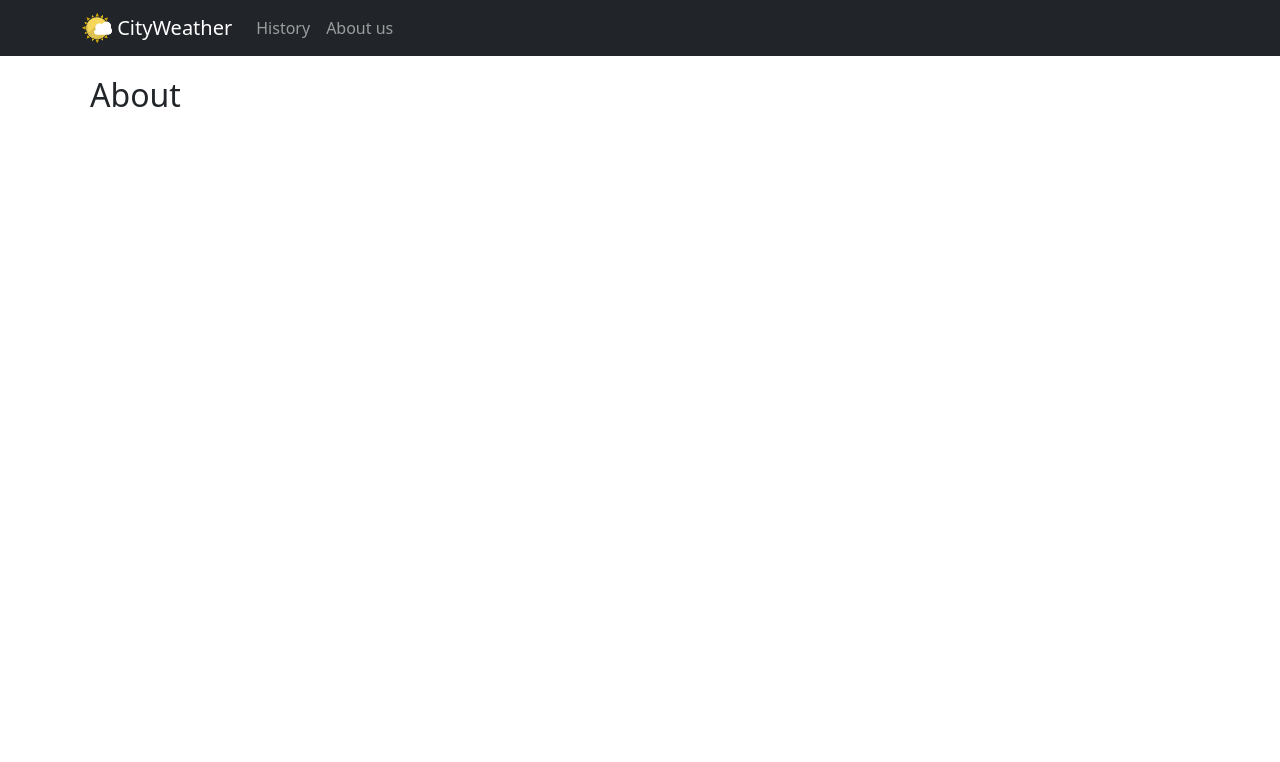
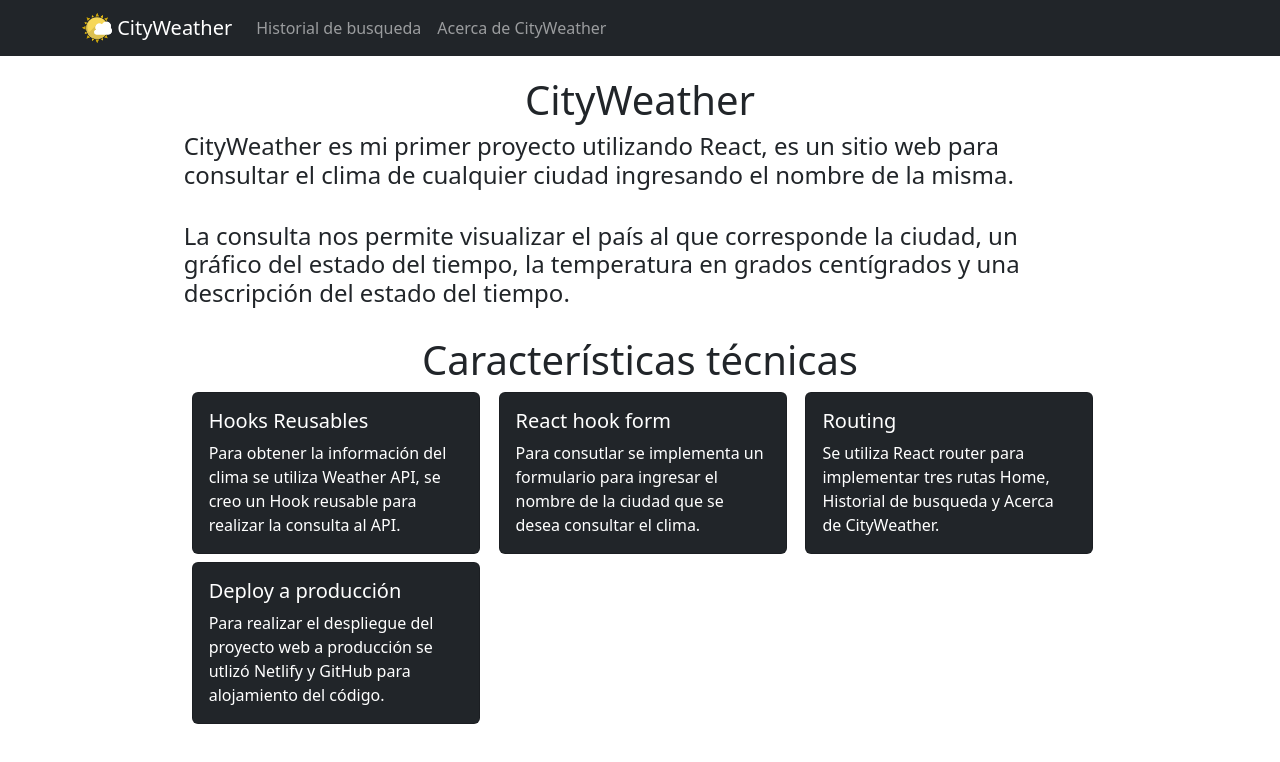
Before and after one commit to JhonnyRubioG/bootcamp-react-project, a React (Vite) app: page /about in a window 1280 px wide. Shown: the top 762 px of the page. Built offline with nearby package versions, Linux system fonts and the light colour scheme.

Commit message:
Se agrega información en about us

```diff
--- a/package.json
+++ b/package.json
@@ -15,7 +15,8 @@
     "react-bootstrap": "^2.10.2",
     "react-dom": "^18.2.0",
     "react-hook-form": "^7.51.3",
-    "react-router-dom": "^6.22.3"
+    "react-router-dom": "^6.22.3",
+    "zustand": "^4.5.2"
   },
   "devDependencies": {
     "@types/react": "^18.2.64",
--- a/src/hook/useFetchCity.ts
+++ b/src/hook/useFetchCity.ts
@@ -1,6 +1,7 @@
 export const useFetchCity = async (params: "") => {
   try {
-    const API_WEATHER =  "https://api.weatherapi.com/v1/current.json?key=c21db2bcc653436281242558242204&q="
+    const API_WEATHER =  "https://api.weatherapi.com/v1/current.json?lang=es&key=c21db2bcc653436281242558242204&q=";
+    console.log(params);
     const response = await fetch(API_WEATHER + params);
     const data = await response.json();
     return data
--- a/src/views/AboutUs/index.tsx
+++ b/src/views/AboutUs/index.tsx
@@ -1,11 +1,79 @@
 import Container from 'react-bootstrap/Container';
+import Row from 'react-bootstrap/Row';
+import Col from 'react-bootstrap/Col';
+import Card from 'react-bootstrap/Card';
 
 const About = () => {
     return (
         <Container style={{padding: 20}}>
-            <div>
-                <h2>About</h2>
-            </div>
+            <Row>
+                <Col md={{ span: 10, offset: 1 }} >
+                    <h1 className='text-center'>CityWeather</h1>
+                    <h4>
+                        CityWeather es mi primer proyecto utilizando React, es un sitio web para consultar
+                        el clima de cualquier ciudad ingresando el nombre de la misma.
+                    </h4><br></br>
+
+                    <h4>
+                        La consulta nos permite visualizar el país al que corresponde la ciudad, un gráfico
+                        del estado del tiempo, la temperatura en grados centígrados y una descripción del
+                        estado del tiempo.
+                    </h4>
+                </Col>
+
+                <Col md={{ span: 10, offset: 1 }} style={{padding: 20}}>
+                    <h1 className='text-center'>Características técnicas</h1>
+                    <Row>
+                        <Col md={4}>
+                            <Card bg={'dark'} style={{ width: '18rem' }} text={'white'} className="mb-2">
+                                <Card.Body>
+                                    <Card.Title>Hooks Reusables</Card.Title>
+                                    <Card.Text>
+                                        Para obtener la información del clima se utiliza Weather API, se creo
+                                        un Hook reusable para realizar la consulta al API.
+                                    </Card.Text>
+                                </Card.Body>
+                            </Card>
+                        </Col>
+
+                        <Col md={4}>
+                            <Card bg={'dark'} style={{ width: '18rem' }} text={'white'} className="mb-2">
+                                <Card.Body>
+                                    <Card.Title>React hook form</Card.Title>
+                                    <Card.Text>
+                                        Para consutlar se implementa un formulario para ingresar el nombre de la ciudad que
+                                        se desea consultar el clima.
+                                    </Card.Text>
+                                </Card.Body>
+                            </Card>
+                        </Col>
+
+                        <Col md={4}>
+                            <Card bg={'dark'} style={{ width: '18rem' }} text={'white'} className="mb-2">
+                                <Card.Body>
+                                    <Card.Title>Routing</Card.Title>
+                                    <Card.Text>
+                                        Se utiliza React router para implementar tres rutas Home, Historial de
+                                        busqueda y Acerca de CityWeather.
+                                    </Card.Text>
+                                </Card.Body>
+                            </Card>
+                        </Col>
+
+                        <Col md={4}>
+                            <Card bg={'dark'} style={{ width: '18rem' }} text={'white'} className="mb-2">
+                                <Card.Body>
+                                    <Card.Title>Deploy a producción</Card.Title>
+                                    <Card.Text>
+                                        Para realizar el despliegue del proyecto web a producción se utlizó Netlify
+                                        y GitHub para alojamiento del código.
+                                    </Card.Text>
+                                </Card.Body>
+                            </Card>
+                        </Col>
+                    </Row>
+                </Col>
+            </Row>
         </Container>
     );
 };
--- a/src/views/Header/index.tsx
+++ b/src/views/Header/index.tsx
@@ -21,8 +21,8 @@ const HeaderGlobal = () => {
                 <Navbar.Toggle aria-controls="basic-navbar-nav" />
                 <Navbar.Collapse id="basic-navbar-nav">
                     <Nav className="me-auto">
-                    <Nav.Link href="/history">History</Nav.Link>
-                        <Nav.Link href="/about">About us</Nav.Link>
+                    <Nav.Link href="/history">Historial de busqueda</Nav.Link>
+                        <Nav.Link href="/about">Acerca de CityWeather</Nav.Link>
                     </Nav>
                 </Navbar.Collapse>
             </Container>
--- a/src/views/Homepage/index.tsx
+++ b/src/views/Homepage/index.tsx
@@ -24,8 +24,8 @@ const Homepage = () => {
         icon: "",
     });
 
-    const handleGetData = async (params: any) => {
-        const data = await useFetchCity(params);
+    const onSubmit =  async (params: any) => {
+        const data = await useFetchCity(params.city);
         setWeather({
             city: data?.location?.name,
             country: data?.location?.country,
@@ -33,25 +33,21 @@ const Homepage = () => {
             conditionText: data?.current?.condition?.text,
             icon: data?.current?.condition?.icon,
         });
+        reset();
     };
-
-    const onSubmit = handleSubmit((values) => {
-        handleGetData(values.city);
-        reset();
-    });
 
     return (
         <Container style={{padding: 20}}>
             <Row>
                 <Col md={{ span: 6, offset: 3 }}>
                     <h2 className="text-center">
-                        Plan your day with CityWeather!
+                        ¡Planifica tu día con CityWeather!
                     </h2>
 
-                    <Form onSubmit={onSubmit}>
+                    <Form onSubmit={handleSubmit(onSubmit)}>
                         <InputGroup className="mb-3">
-                            <Form.Control type="text" {...register('city', { required: true })} placeholder="Enter city" />
-                            <Button variant="outline-secondary" type="submit">Submit</Button>
+                            <Form.Control type="text" {...register('city', { required: true })} placeholder="Ingrese la ciudad" />
+                            <Button variant="outline-secondary" type="submit">Consultar</Button>
                         </InputGroup>
                     </Form>
 
```
Also changed, not shown: src/state/store/results.ts (added, +21 -0 lines), 1 other file (tests, documents, lock files or other folders).
